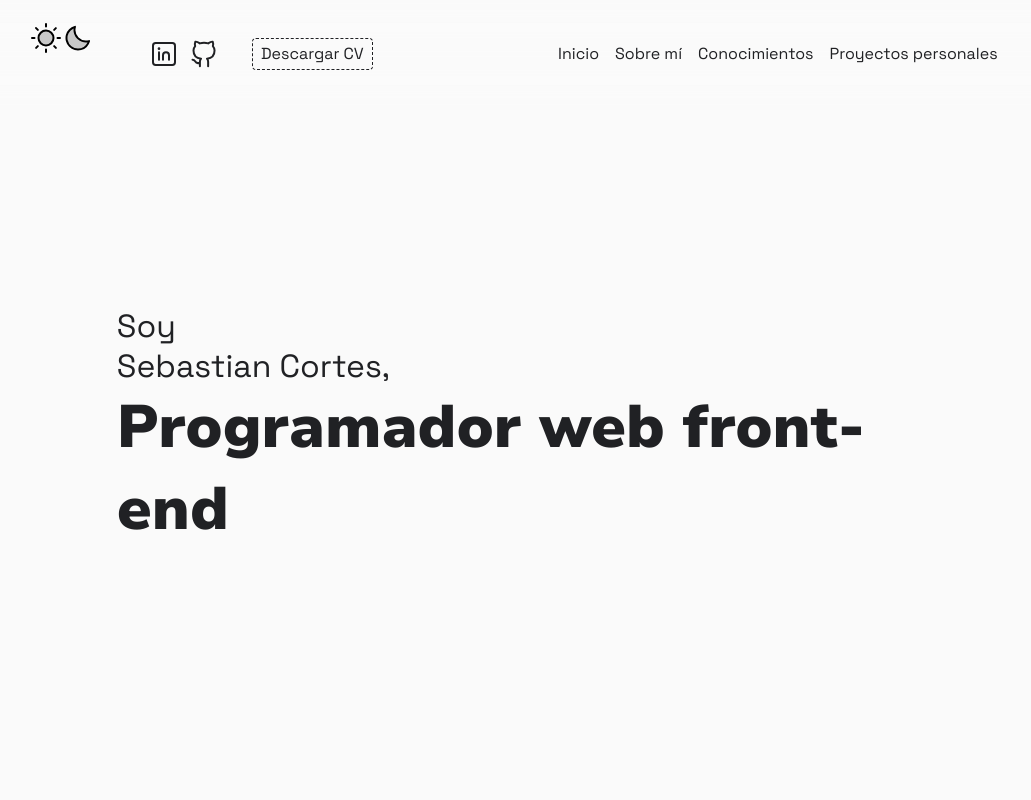
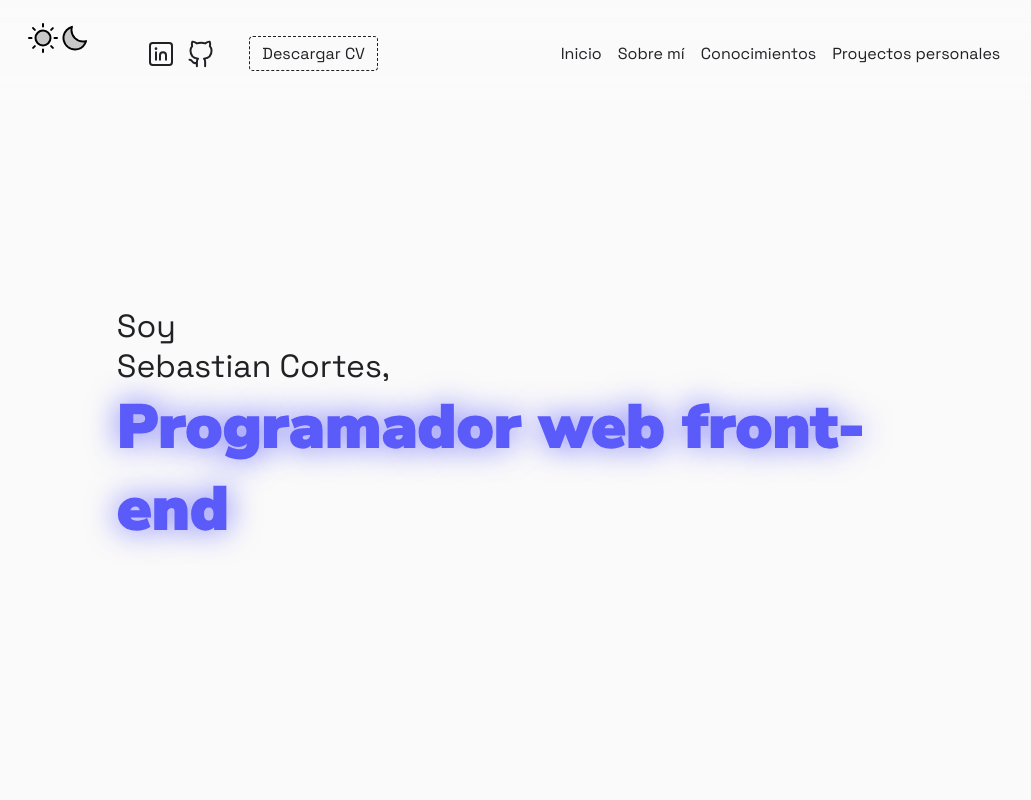
Before and after one commit to loannesdev/portfolio, an Astro site: page / in a window 1280 px wide. Shown: the top 800 px of the page, without its empty margins (129-1160 px from the left). Built offline with nearby package versions, Linux system fonts and the light colour scheme; Astro itself is replaced by a stand-in of ours; no server answers; a web font is replaced by a local one.

Commit message:
refactor: home title color's changed & palette

```diff
--- a/package.json
+++ b/package.json
@@ -1,7 +1,7 @@
 {
   "name": "portfolio",
   "type": "module",
-  "version": "0.0.21",
+  "version": "0.0.22",
   "private": true,
   "scripts": {
     "dev": "astro dev",
--- a/src/components/Header.astro
+++ b/src/components/Header.astro
@@ -114,25 +114,29 @@ import { lookingForAJob, sections, socialMedia } from "../utils/const";
 
       & .download-cv {
         transition: var(--transition-two-milisecond);
-        border: 1px dashed currentColor;
+        border-width: 1px;
+        border-style: dashed;
+        border-color: currentColor;
         border-radius: var(--border-radius-min);
-        padding: 0.3rem 0.5rem;
+        padding: 6px 12px;
         text-decoration: none;
         text-align: center;
 
         @media (pointer: fine) {
           &:hover {
-            border: 1px solid currentColor;
+            color: var(--current-neon-color);
+            border-style: solid;
             font-weight: bold;
-            text-shadow: 0 0 1rem currentColor;
+            text-shadow: 0 0 16px var(--current-neon-color);
           }
         }
 
         @media (pointer: coarse) {
           &:active {
-            border: 1px solid currentColor;
+            color: var(--current-neon-color);
+            border-style: solid;
             font-weight: bold;
-            text-shadow: 0 0 1rem currentColor;
+            text-shadow: 0 0 16px var(--current-neon-color);
           }
         }
       }
--- a/src/components/Home.astro
+++ b/src/components/Home.astro
@@ -25,7 +25,13 @@ const {
       font-size: clamp(2rem, 5vw, 3.75rem);
       font-family: var(--font-family-title);
       font-weight: extrabold;
-      color: currentColor;
+      color: var(--current-neon-color);
+      text-shadow: 0px 0px 32px currentColor;
+      -webkit-text-stroke: 2px currentColor;
+
+      :is([theme="dark"]) & {
+        text-shadow: 0px 0px 32px #22ee58f4;
+      }
     }
   }
 </style>
--- a/src/pages/index.astro
+++ b/src/pages/index.astro
@@ -83,17 +83,19 @@ import { urlDomain } from "./../utils/const";
     --palette-black: #202124;
     --palette-white: #fafafa;
     --palette-grey: #6565652e;
-    --palette-ligth-green: #1ed548;
-    --font-family-text: "Space Grotesk";
-    --font-family-title: "Nunito Sans";
+    --palette-neon-green: #00ff00;
+    --palette-neon-blue: #5b5bfa;
+    --font-family-text: "Space Grotesk", sans-serif;
+    --font-family-title: "Nunito Sans", sans-serif;
     --transition-one-milisecond: 0.1s all ease;
     --transition-two-milisecond: 0.2s all ease;
     --transition-half-second: 0.5s all ease;
-    --border-radius-min: 0.25rem;
-    --border-radius-med: 0.375rem;
-    --border-radius-max: 2rem;
+    --border-radius-min: 4px;
+    --border-radius-med: 6px;
+    --border-radius-max: 32px;
     --current-text-theme: var(--palette-black);
     --current-background-theme: var(--palette-white);
+    --current-neon-color: var(--palette-neon-blue);
   }
 
   html {
@@ -101,11 +103,6 @@ import { urlDomain } from "./../utils/const";
   }
 
   body {
-    :is([theme="dark"]) & {
-      --current-text-theme: var(--palette-white);
-      --current-background-theme: var(--palette-black);
-    }
-
     font-family:
       "Space Grotesk",
       system-ui,
@@ -130,6 +127,12 @@ import { urlDomain } from "./../utils/const";
       padding-right: 16px;
     }
 
+    :is([theme="dark"]) & {
+      --current-text-theme: var(--palette-white);
+      --current-background-theme: var(--palette-black);
+      --current-neon-color: var(--palette-neon-green);
+    }
+
     & main {
       max-width: 80ch;
       justify-self: center;
```
